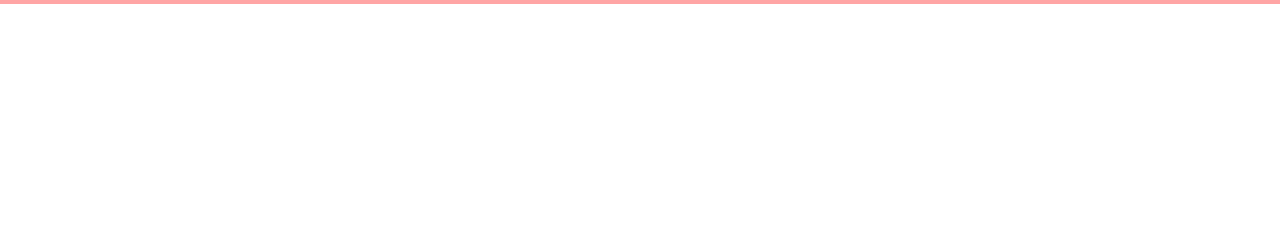
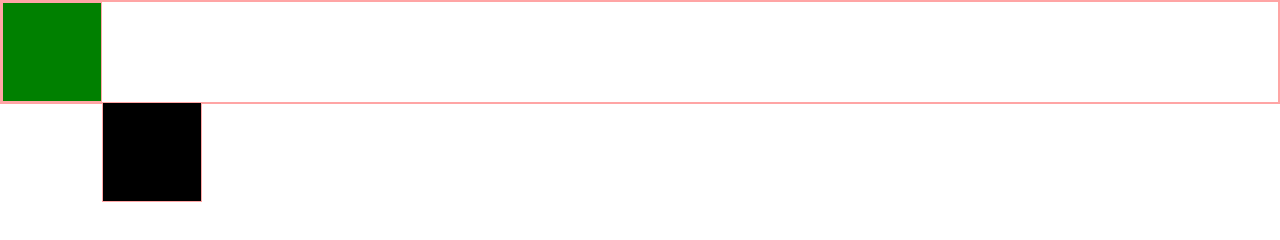
Before and after one commit to PeterKwok1/Playground, a plain HTML site: page index.html in a window 1280 px wide. Drawn offline with nearby package versions, Linux system fonts and the light colour scheme.

Commit message:
docker setup

```diff
--- a/app/scss/_globals.scss
+++ b/app/scss/_globals.scss
@@ -4,3 +4,17 @@
     padding: 0;
     border: 1px solid rgb(255, 165, 165);
 }
+
+.one {
+    height: 100px;
+    width: 100px;
+    background-color: green;
+}
+
+.two {
+    height: 100px;
+    width: 100px;
+    background-color: black;
+    position: absolute;
+    transform: translate(100px, 0)
+}
--- a/index.html
+++ b/index.html
@@ -10,7 +10,8 @@
 </head>
 
 <body>
-
+    <div class="one"></div>
+    <div class="two"></div>
 
     <script src="app/js/script.js"></script>
 </body>
```
Also changed, not shown: README.md, app/scss/style.css, 1 other file.
